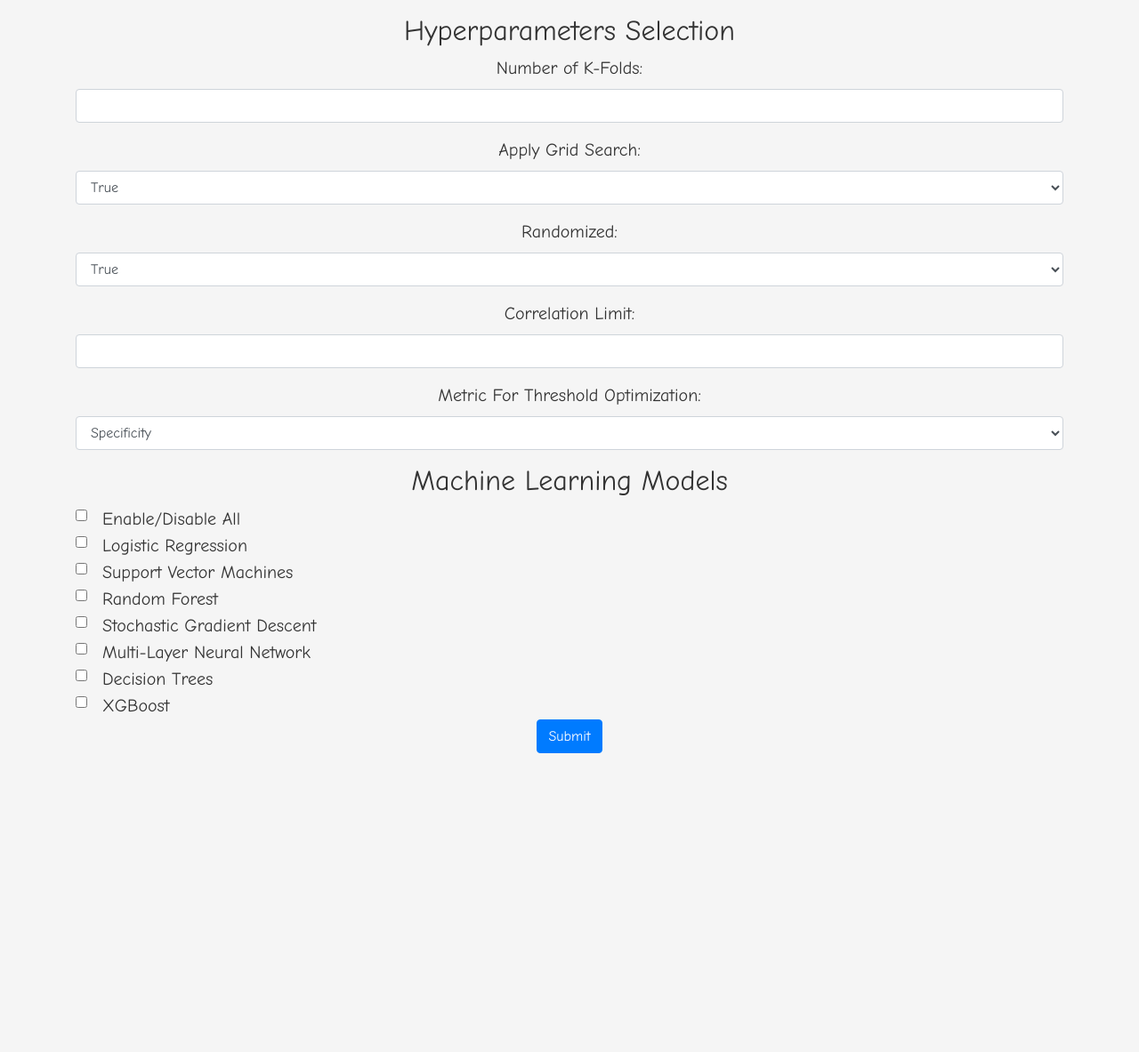
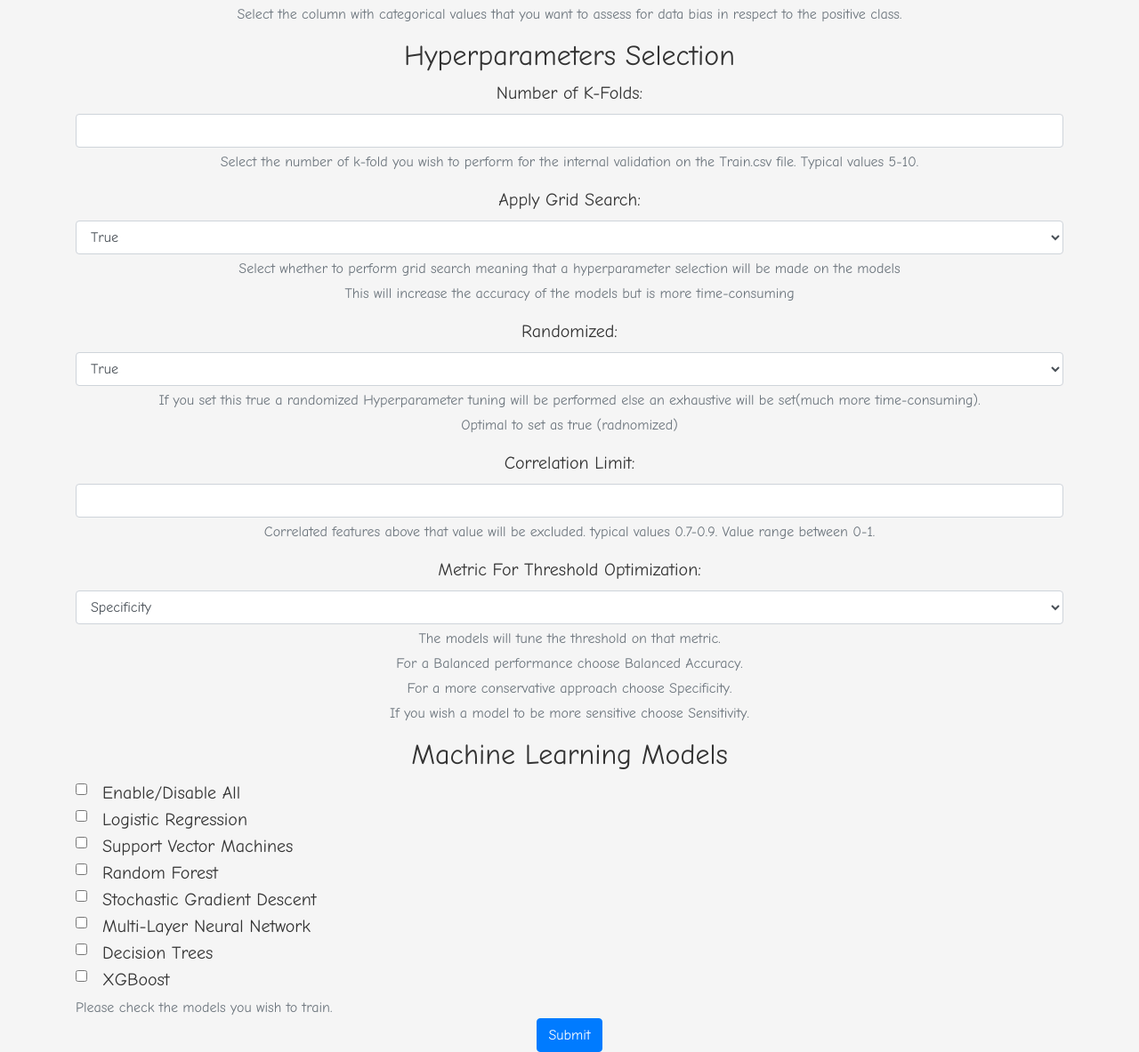
Before and after one commit to dzaridis/simplatab-machine-learning-automator, a Flask app: template templates/index.html in a window 1280 px wide. Shown: the part 977-2160 px from the top of the page at 89% size. Before the commit the page ends 1824 px from the top, so only its background shows below. Run offline with Flask 3, Linux system fonts and the light colour scheme; the template is opened without the code that fills it, so the values that code supplies are empty; some libraries are stand-ins or nearby versions.

```diff
--- a/app.py
+++ b/app.py
@@ -14,9 +14,17 @@ pipeline_status_message = "Not started"
 
 
 def get_train_columns(input_folder):
-    train_file_path = os.path.join(input_folder, "Test.csv")
+    train_file_path = os.path.join(input_folder, "Train.csv")
     df = pd.read_csv(train_file_path)
-    return df.columns.tolist()
+
+    # Drop columns containing "ID" or "patient_id" if they exist
+    columns_to_drop = [col for col in df.columns if 'ID' in col or 'patient_id' in col]
+    df = df.drop(columns=columns_to_drop, errors='ignore')
+
+    # Select only categorical columns
+    categorical_columns = df.select_dtypes(include=['object', 'category']).columns.tolist()
+
+    return categorical_columns
 
 
 @app.route('/')
--- a/templates/index.html
+++ b/templates/index.html
@@ -73,11 +73,13 @@
                 <option value="{{ column }}">{{ column }}</option>
                 {% endfor %}
             </select>
+            <small id="FacetHelp" class="form-text text-muted">Select the column with categorical values that you want to assess for data bias in respect to the positive class.</small>
         </div>
         <h2>Hyperparameters Selection</h2>
         <div class="form-group">
             <label for="number_of_k_folds">Number of K-Folds:</label>
             <input type="number" class="form-control" id="number_of_k_folds" name="number_of_k_folds" required aria-required="true">
+            <small id="kfold" class="form-text text-muted">Select the number of k-fold you wish to perform for the internal validation on the Train.csv file. Typical values 5-10.</small>
         </div>
         <div class="form-group">
             <label for="apply_grid_search">Apply Grid Search:</label>
@@ -85,6 +87,8 @@
                 <option value="true">True</option>
                 <option value="false">False</option>
             </select>
+            <small id="grid" class="form-text text-muted">Select whether to perform grid search meaning that a hyperparameter selection will be made on the models</small>
+            <small id="grid1" class="form-text text-muted">This will increase the accuracy of the models but is more time-consuming</small>
         </div>
         <div class="form-group">
             <label for="randomized">Randomized:</label>
@@ -92,10 +96,14 @@
                 <option value="true">True</option>
                 <option value="false">False</option>
             </select>
+            <small id="randomized" class="form-text text-muted">If you set this true a randomized Hyperparameter tuning will be performed else an exhaustive will be set(much more time-consuming).</small>
+            <small id="randomized1" class="form-text text-muted">Optimal to set as true (radnomized)</small>
+
         </div>
         <div class="form-group">
             <label for="correlation_limit">Correlation Limit:</label>
             <input type="number" step="0.01" class="form-control" id="correlation_limit" name="correlation_limit" required aria-required="true">
+            <small id="cor" class="form-text text-muted">Correlated features above that value will be excluded. typical values 0.7-0.9. Value range between 0-1.</small>
         </div>
         <div class="form-group">
             <label for="metric_for_threshold_optimization">Metric For Threshold Optimization:</label>
@@ -107,6 +115,10 @@
                 <option value="Accuracy">Accuracy</option>
                 <option value="Balanced Accuracy">Balanced Accuracy</option>
             </select>
+            <small id="metric" class="form-text text-muted">The models will tune the threshold on that metric.</small>
+            <small id="metric1" class="form-text text-muted">For a Balanced performance choose Balanced Accuracy.</small>
+            <small id="metric2" class="form-text text-muted">For a more conservative approach choose Specificity.</small>
+            <small id="metric3" class="form-text text-muted">If you wish a model to be more sensitive choose Sensitivity.</small>
         </div>
         <div class="models-section" aria-labelledby="modelsTitle">
             <h2 id="modelsTitle">Machine Learning Models</h2>
@@ -142,6 +154,7 @@
                 <input class="form-check-input model-checkbox" type="checkbox" id="xgboost" name="xgboost" value="true">
                 <label class="form-check-label" for="xgboost">XGBoost</label>
             </div>
+            <small id="Models" class="form-text text-muted">Please check the models you wish to train.</small>
         </div>
         <button type="submit" class="btn btn-primary">Submit</button>
     </form>
```
Also changed, not shown: .github/workflows/cicd.yaml.
